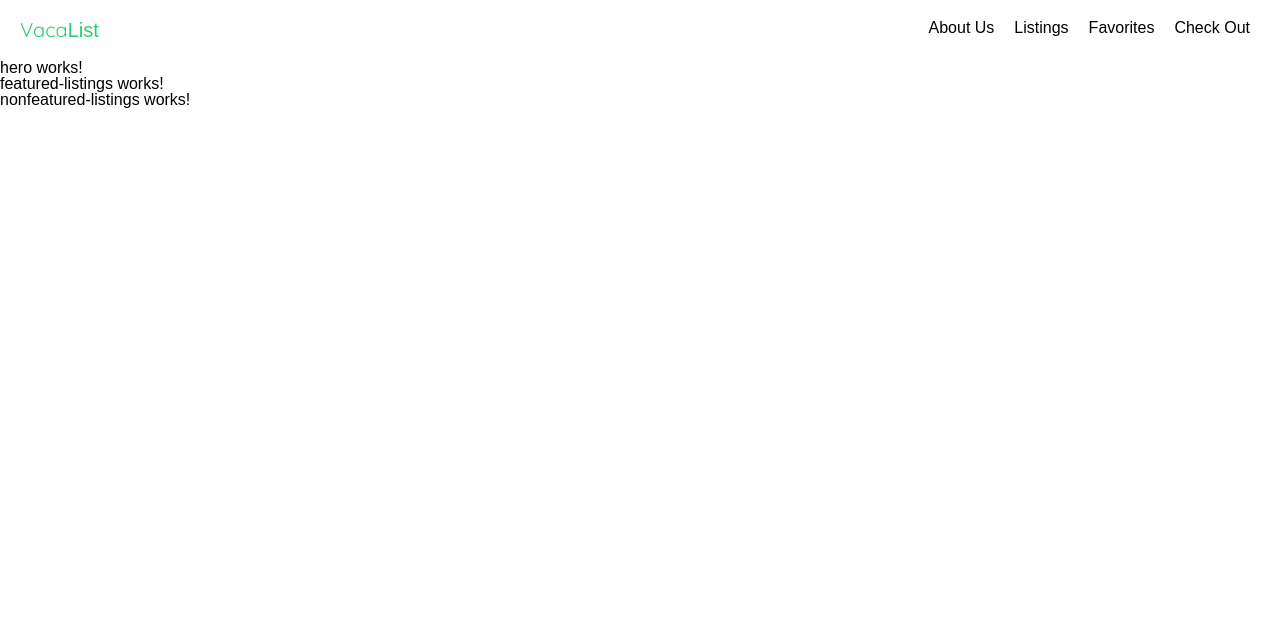
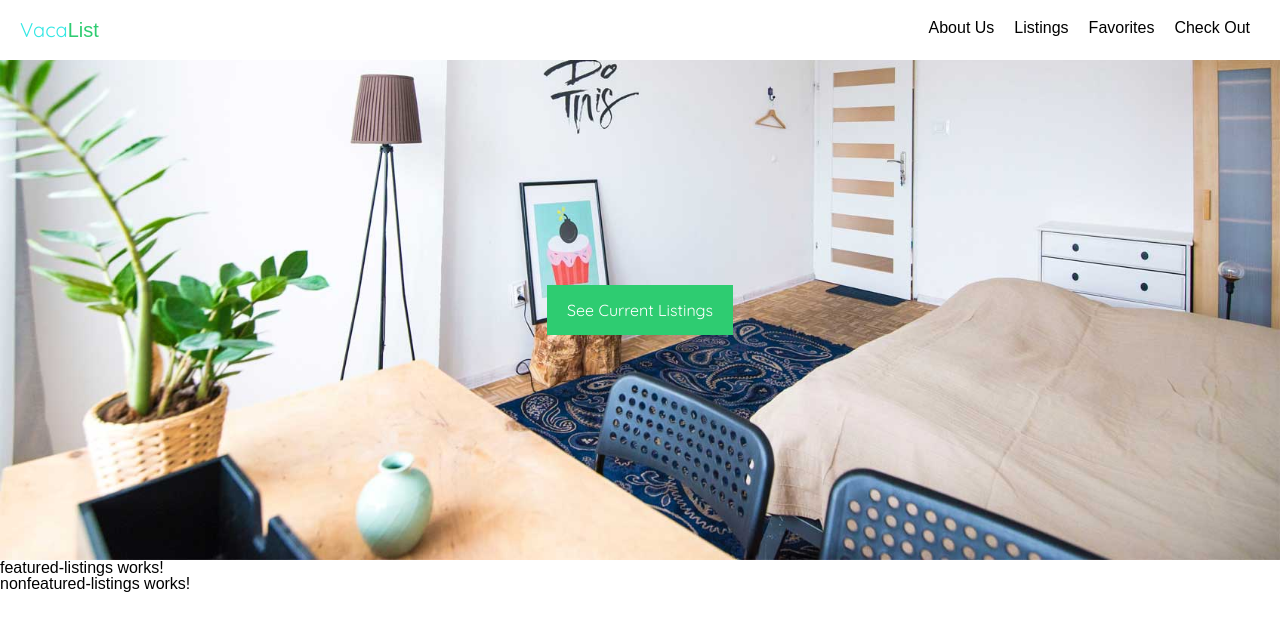
Before and after one commit to pacalabre/ng-vacalist, an Angular app: page / in a window 1280 px wide. Shown: the top 630 px of the page. Built offline with nearby package versions, Linux system fonts and the light colour scheme.

Commit message:
added hero component

```diff
--- a/src/app/components/header/header.component.css
+++ b/src/app/components/header/header.component.css
@@ -18,6 +18,7 @@
 .logo-span {
 	font-family: 'Quicksand', sans-serif;
 	font-size: 20px;
+	color: #34e7e4;
 }
 
 .component-nav-ul {
--- a/src/app/components/hero/hero.component.css
+++ b/src/app/components/hero/hero.component.css
@@ -0,0 +1,44 @@
+.hero-section {
+    background: url(../../../assets/hero.jpg);
+    background-size: cover;
+    background-position: bottom;
+    height: 300px;
+    background-repeat: none;
+    display: flex;
+    justify-content: center;
+    align-items: center;
+
+}
+
+.hero-button {
+    display: flex;
+    justify-content: center;
+    background: #2ecc71;
+    font-size: 16px;
+    color: white;
+    padding: 15px 20px;
+    border: none;
+    font-family:  'Quicksand', sans-serif;
+    cursor: pointer;
+}
+
+.hero-button:hover {
+    background: #27ae60;
+    transform: translateY(-7%);
+    transition: .2s;
+    box-shadow: 0 5px 20px 0 rgba(0, 0, 0, 0.2);
+}
+
+@media screen and (min-width: 580px) {
+    .hero-section {
+        height: 400px;
+        background-position: bottom;
+    }
+}
+
+@media screen and (min-width: 1000px) {
+    .hero-section {
+        background-position: bottom;
+        height: 500px;
+    }
+}
--- a/src/app/components/hero/hero.component.html
+++ b/src/app/components/hero/hero.component.html
@@ -1,3 +1,3 @@
-<p>
-  hero works!
-</p>
+<section class="hero-section">
+  <button class="hero-button" routerLink="/listings">See Current Listings</button>
+</section>
--- a/src/styles.css
+++ b/src/styles.css
@@ -18,7 +18,6 @@ time, mark, audio, video {
     border: 0;
     font-size: 100%;
     font: inherit;
-    vertical-align: baseline;
 }
 
 /* HTML5 display-role reset for older browsers */
```
Also changed, not shown: src/assets/hero.jpg (added).
